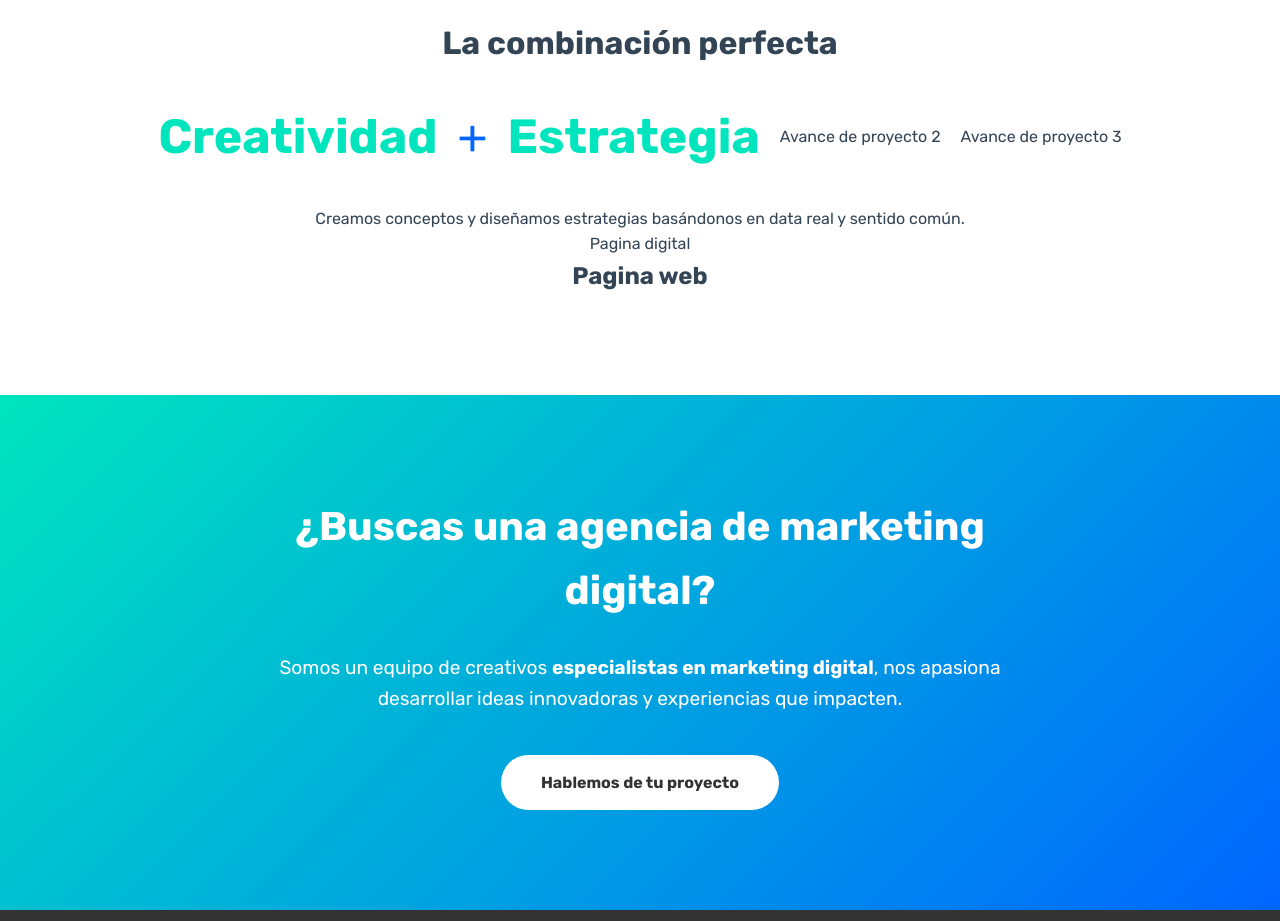
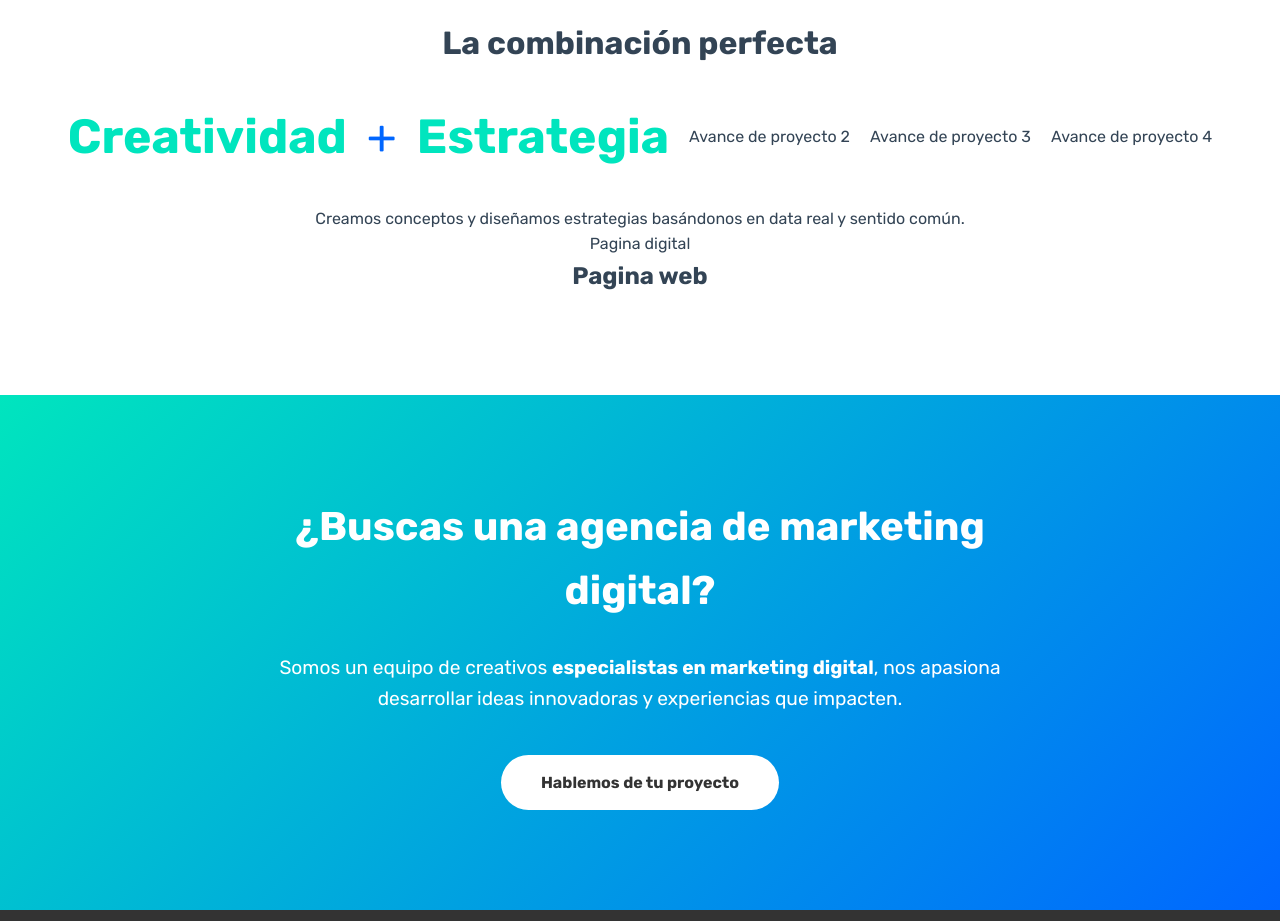
Before and after one commit to f1nol/Proyecto-Marketing-Digital, a plain HTML site: page avance de proyecto/public_html/index.html in a window 1280 px wide. Shown: the part 2240-3161 px from the top of the page. Drawn offline with Linux system fonts and the light colour scheme; a script that the page names is missing.

Commit message:
Update index.html

```diff
--- a/avance de proyecto/public_html/index.html
+++ b/avance de proyecto/public_html/index.html
@@ -193,6 +193,7 @@
                             <h3>Estrategia</h3>
                             <p>Avance de proyecto 2</p>
                             <p>Avance de proyecto 3</p>
+                            <p>Avance de proyecto 4</p>
                         </div>
                         <p>Creamos conceptos y diseñamos estrategias basándonos en data real y sentido común.</p>
                         <p>Pagina digital</p>
```
